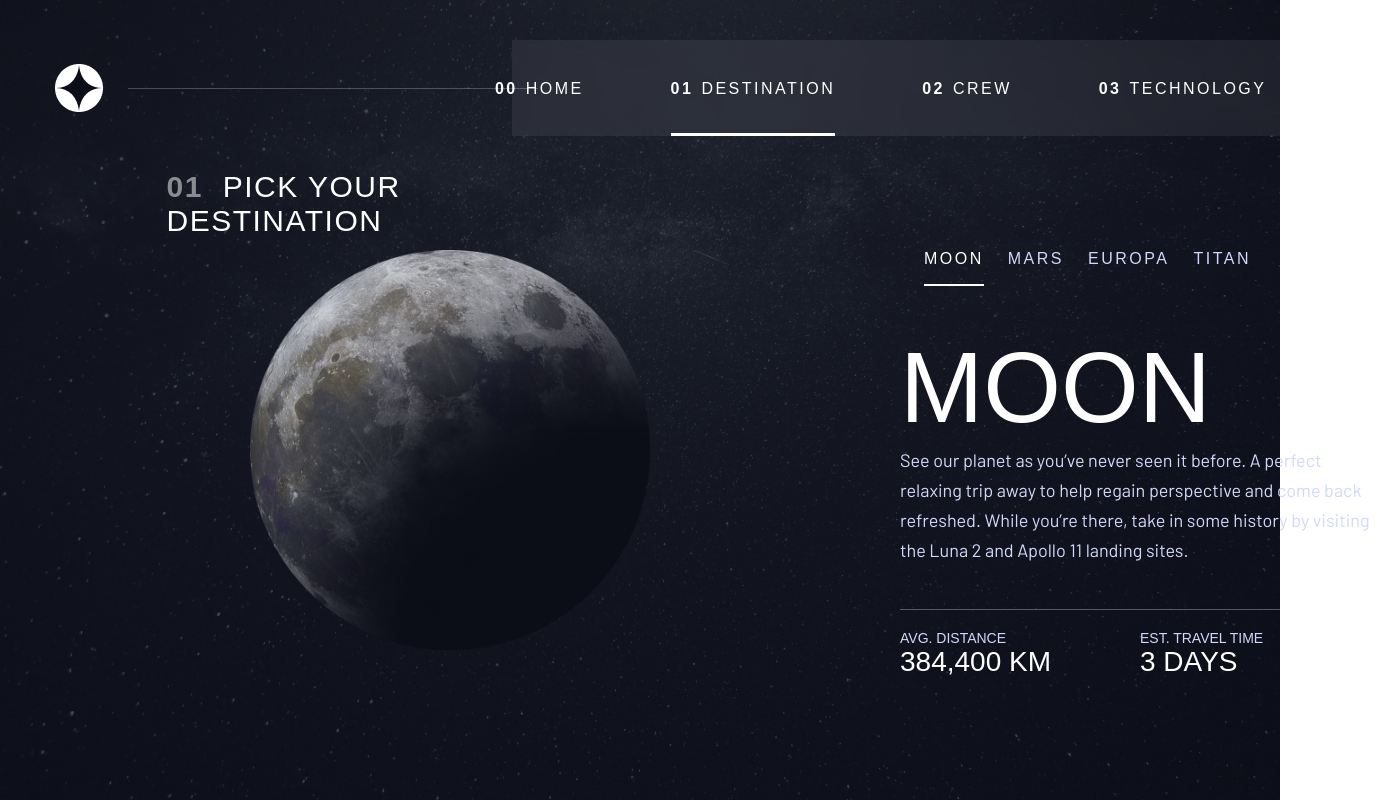
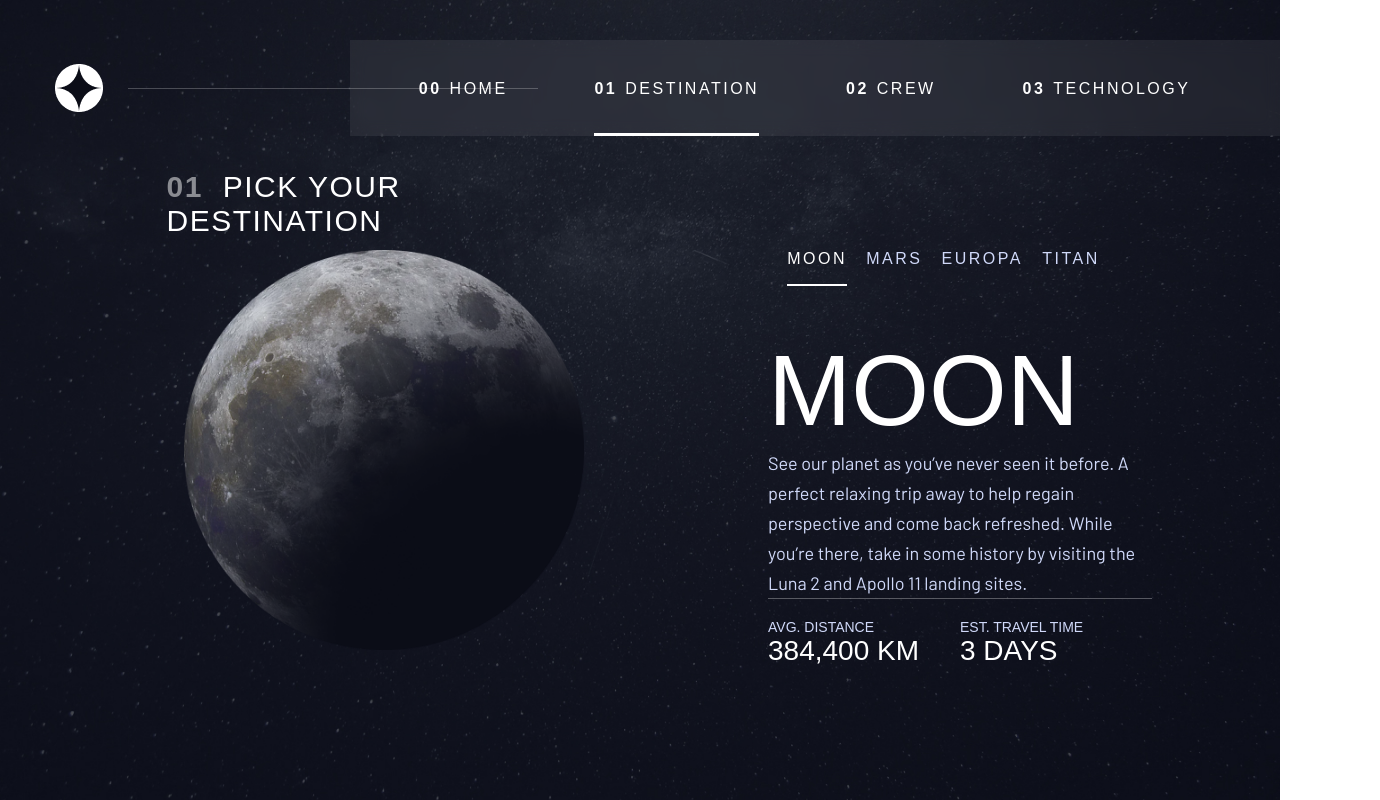
Before and after one commit to oodhmo/Space-Tourism, a Vue app: page /destination in a window 1280 px wide. Shown: the whole page, 1380 px wide, since content can reach past the window. Built offline with nearby package versions, Linux system fonts and the light colour scheme; the HTML template or start-up script is replaced by a standard one; a web font is replaced by a local one.

Commit message:
Update grid

```diff
--- a/src/assets/scss/default.scss
+++ b/src/assets/scss/default.scss
@@ -19,25 +19,25 @@
   font-family: 'Barlow', sans-serif;
 
   .bar {
-    width: 60%;
+    width: 930px;
     height: 96px;
     margin-top: 40px;
     backdrop-filter: blur(8px);
     background-color: rgba(255, 255, 255, 0.07);
-    position: fixed;
+    position: absolute;
     right: 0;
   }
 
   .line {
-    position: fixed;
-    width: 32%;
+    position: absolute;
+    width: 32vw;
     height: 1px;
     left: 10%;
     top: 88px;
   }
 
   .icon {
-    position: fixed;
+    position: absolute;
     width: 48px;
     height: 48px;
     left: 55px;
@@ -129,7 +129,8 @@
   .planets {
     display: grid;
     margin-top: 250px;
-    grid-template-columns: 900px 480px;
+    grid-template-columns: 3fr 1.5fr 0.5fr;
+    //grid-template-columns: 900px 480px;
     position: relative;
 
     .img {
@@ -152,7 +153,7 @@
 
   .info {
     display: grid;
-    grid-template-rows: 80px 280px;
+    grid-template-rows: 1fr 3.2fr;
 
     .title {
       font-size: 100px;
@@ -198,7 +199,7 @@
 
   .info {
     display: grid;
-    grid-template-columns: 1000px;
+    grid-template-columns: 4fr 3fr;
     margin-top: 300px;
 
     img {
@@ -213,7 +214,7 @@
     .crewmates {
       margin-left: 16%;
       display: grid;
-      grid-template-rows: 50px 100px 200px 50px;
+      grid-template-rows: 0.7fr 1fr 2fr 0.7fr;
 
       z-index: 1;
     }
--- a/src/views/DestinationView.vue
+++ b/src/views/DestinationView.vue
@@ -22,10 +22,13 @@
               </div>
             </div>
           </div>
-            <!-- planet description -->
+          <!-- planet description -->
+
           <div class="description">
             <div class="title">{{ planetInfo.section.title }}</div>
-            <div class="main p-txt">{{ planetInfo.section.description }}</div>
+            <div class="planet-description">
+              <div class="main p-txt des">{{ planetInfo.section.description }}</div>
+            </div>
           </div>
 
           <div class="travel">
```
